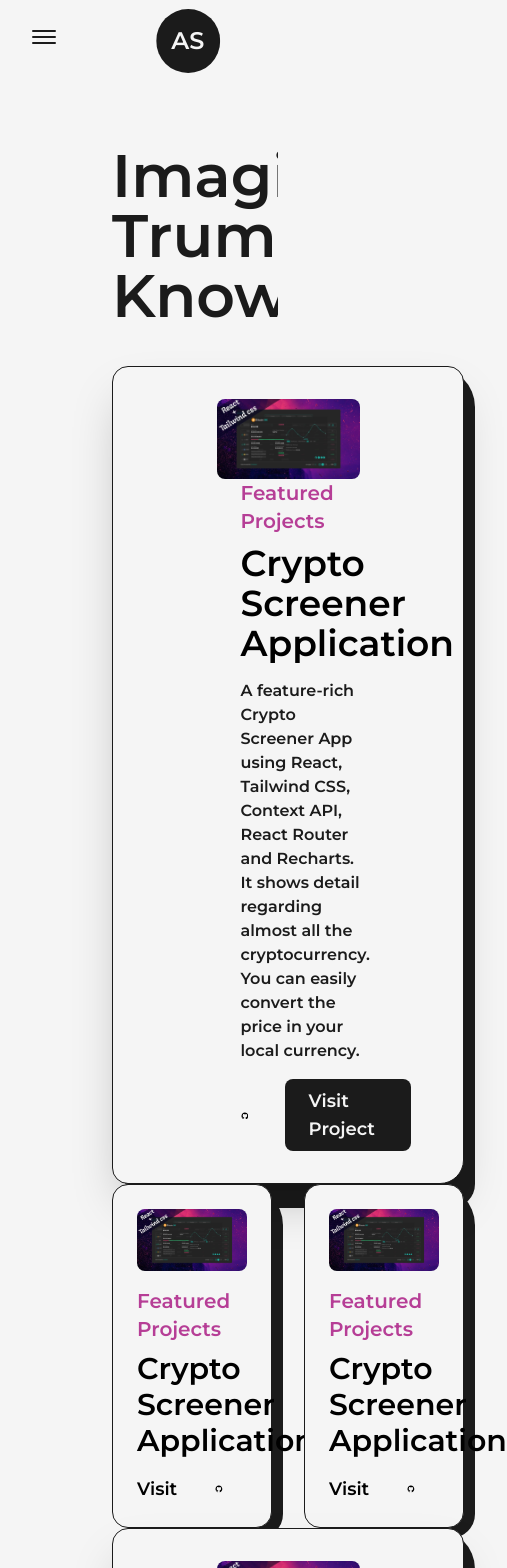
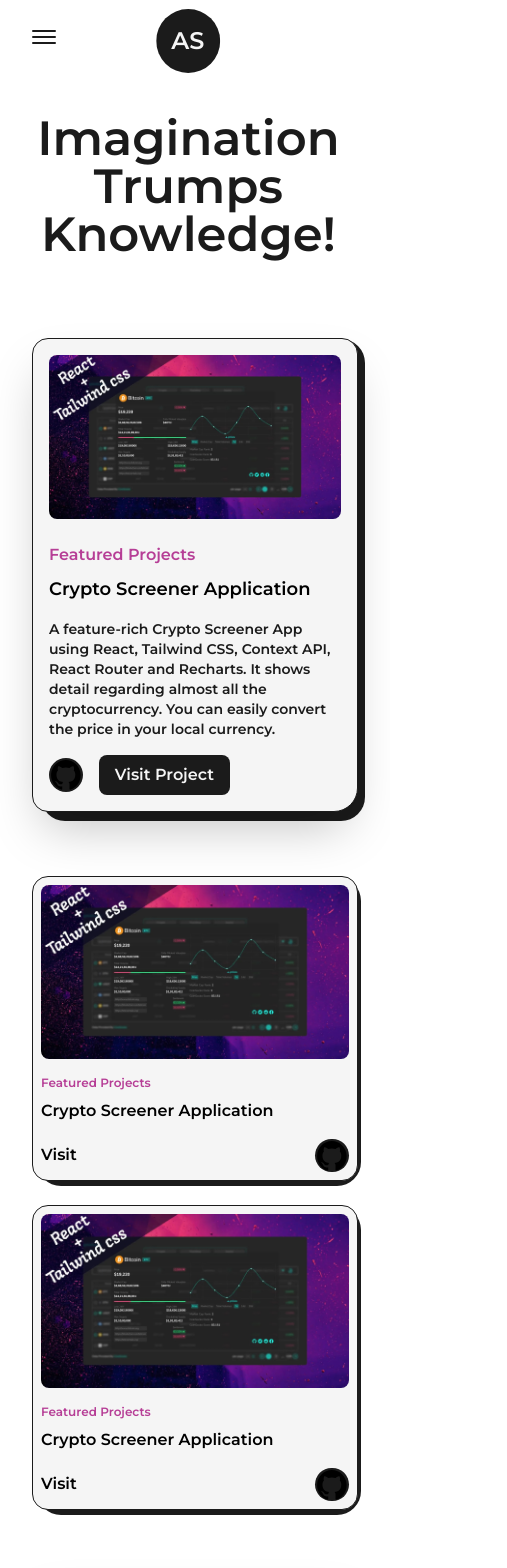
Before and after one commit to anirudh12032008/modern-portfolio, a Next.js app: page /projects in a window 390 px wide. Shown: the top 1568 px of the page, 507 px wide, since content can reach past the window. Built offline with nearby package versions, Linux system fonts and the light colour scheme.

Commit message:
added page transition

```diff
--- a/src/app/about/page.js
+++ b/src/app/about/page.js
@@ -9,6 +9,7 @@ import devImg from "../../../public/developer-pic-2.jpg";
 import Skills from "@/components/Skills";
 import Experience from "@/components/Experience";
 import Education from "@/components/Education";
+import TransitionEffect from "@/components/TransitionEffect";
 
 const AnimatedNumbers = ({ value }) => {
   const ref = useRef(null);
@@ -44,6 +45,7 @@ const page = () => {
           content="This is about page of my portfolio website "
         />
       </Head>
+      <TransitionEffect />
 
       <main className="flex w-full flex-col justify-center items-center">
         <Layout className="pt-16 lg:p-12 md:p-10 sm:p-8">
--- a/src/app/articles/page.js
+++ b/src/app/articles/page.js
@@ -7,6 +7,7 @@ import Link from "next/link";
 import React, { useRef } from "react";
 import img1 from "../../../public/articles/create loading screen in react js.jpg";
 import { motion, useMotionValue } from "framer-motion";
+import TransitionEffect from "@/components/TransitionEffect";
 
 const FramerImage = motion(Image);
 const MovingImg = ({ title, img, link }) => {
@@ -42,7 +43,7 @@ const MovingImg = ({ title, img, link }) => {
         ref={imgRef}
         src={img}
         alt={title}
-        className="w-96 h-auto z-10 hidden absolute rounded-lg"
+        className="w-96 h-auto z-10 hidden absolute rounded-lg "
       />
     </Link>
   );
@@ -54,11 +55,13 @@ const Article = ({ date, title, img, link }) => {
       initial={{ y: 200 }}
       whileInView={{ y: 0, transition: { duration: 0.5, ease: "easeInOut" } }}
       viewport={{ once: true }}
-      className="relative w-full p-4 py-6 my-4 rounded-xl flex items-center border-r-4 border-b-4 justify-between dark:text-light dark:bg-dark bg-light text-dark first:mt-0 border border-solid dark:border-light border-dark "
+      className="relative w-full sm:flex-col  p-4 py-6 my-4 rounded-xl flex items-center border-r-4 border-b-4 justify-between dark:text-light dark:bg-dark bg-light text-dark first:mt-0 border border-solid dark:border-light border-dark "
     >
       <MovingImg title={title} img={img} link={link} />
 
-      <span className="text-primary dark:text-primaryDark font-semibold pl-4">{date}</span>
+      <span className="text-primary sm:pl-0 sm:text-base sm:self-start dark:text-primaryDark font-semibold pl-4">
+        {date}
+      </span>
     </motion.li>
   );
 };
@@ -83,7 +86,7 @@ const FeaturedArticles = ({ img, title, time, summary, link }) => {
         />
       </Link>
       <Link href={link} target="_blank">
-        <h2 className="capitalize dark:text-light text-2xl font-bold my-2 mt-4 hover:underline ">
+        <h2 className="capitalize sm:text-lg dark:text-light text-2xl font-bold my-2 mt-4 hover:underline ">
           {title}
         </h2>
       </Link>
@@ -103,13 +106,15 @@ const page = () => {
           content="This page contains some of my projects"
         />
       </Head>
+      <TransitionEffect />
+
       <main className="flex dark:text-light  w-full flex-col overflow-hidden justify-center items-center">
-        <Layout className="pt-16">
+        <Layout className="pt-16 lg:p-12 md:p-10 sm:p-8">
           <AnimatedText
             text={"Words Can Change The World!"}
-            className="mb-16"
+            className="mb-16 lg:mb-10 sm:mb-8 md:!text-7xl sm:!text-6xl xs:!text-5xl"
           />
-          <ul className="grid grid-cols-2 gap-16">
+          <ul className="grid grid-cols-2 gap-16 lg:gap-8 md:grid-cols-1 md:gap-y-16">
             <FeaturedArticles
               title={
                 "Build A Custom Pagination Component In Reactjs From Scratch"
--- a/src/app/layout.js
+++ b/src/app/layout.js
@@ -1,17 +1,24 @@
 "use client";
+
 import NavBar from "@/components/NavBar";
 import "./globals.css";
 import { Montserrat } from "next/font/google";
 import Footer from "@/components/Footer";
+import TransitionEffect from "@/components/TransitionEffect";
+import { AnimatePresence } from "framer-motion";
+import { motion } from "framer-motion";
+import Wrapper from "@/components/wrapper";
 
 const montserrat = Montserrat({ subsets: ["latin"], weight: "600" });
 
 export default function RootLayout({ children }) {
+  // console.log(children);
   return (
     <html lang="en">
-      <body className={`${montserrat.className}  bg-light w-full min-h-screen`}>
+      <body className={`${montserrat.className}  w-full min-h-screen`}>
         <NavBar />
-        {children} <Footer />{" "}
+        {children}
+        <Footer />{" "}
       </body>
     </html>
   );
--- a/src/app/page.js
+++ b/src/app/page.js
@@ -9,6 +9,8 @@ import { LinkArrow } from "@/components/Icons";
 import HireMe from "@/components/HireMe";
 import chat from "../../public/icons8-chat-message-94.png";
 import Skills from "@/components/Skills";
+import TransitionEffect from "@/components/TransitionEffect";
+import Wrapper from "@/components/wrapper";
 
 export default function Home() {
   return (
@@ -19,6 +21,7 @@ export default function Home() {
         <meta name="viewport" content="width=device-width, initial-scale=1" />
         <link rel="icon" href="/favicon.ico" />
       </Head>
+      <TransitionEffect />
 
       {/* <main className="">Home</main> */}
       <div>
--- a/src/app/projects/page.js
+++ b/src/app/projects/page.js
@@ -8,17 +8,18 @@ import Image from "next/image";
 import { GithubIcon } from "@/components/Icons";
 import img1 from "../../../public/projects/crypto-screener-cover-image.jpg";
 import { motion } from "framer-motion";
+import TransitionEffect from "@/components/TransitionEffect";
 
 const FramerImage = motion(Image);
 
 const FeaturedProjects = ({ type, title, link, img, github, summary }) => {
   return (
-    <article className="w-full lg:flex-col lg:p-8 xs:rounded-2xl xs:rounded-br-3xl flex items-center justify-between p-12 rounded-3xl border rounded-br-2xl relative border-solid dark:border-light border-dark dark:bg-dark bg-light shadow-2xl">
-      <div className="absolute top-0 -right-3 -z-10 w-[101%] h-[103%] rounded-[2.5rem] dark:bg-light bg-dark rounded-br-3xl" />
+    <article className="w-full my-10 xs:p-4 lg:flex-col lg:p-8 xs:rounded-2xl xs:rounded-br-3xl flex items-center justify-between p-12 rounded-3xl border rounded-br-2xl relative border-solid dark:border-light border-dark dark:bg-dark bg-light shadow-2xl">
+      <div className="absolute sm:-right-2 sm:h-[102%] sm:w-full sm:rounded-[1.5rem] top-0 -right-3 -z-10 w-[101%] h-[103%] rounded-[2.5rem] dark:bg-light bg-dark rounded-br-3xl" />
       <Link
         href={link}
         target="_blank"
-        className="w-1/2 overflow-hidden cursor-pointer rounded-lg"
+        className="w-1/2 lg:w-full overflow-hidden cursor-pointer rounded-lg"
       >
         <FramerImage
           src={img}
@@ -29,8 +30,8 @@ const FeaturedProjects = ({ type, title, link, img, github, summary }) => {
         />
       </Link>
 
-      <div className="w-1/2 flex flex-col items-start justify-between pl-6">
-        <span className="text-primary dark:text-primaryDark font-medium text-xl">
+      <div className="w-1/2 lg:w-full lg:pl-0 lg:pt-6 flex flex-col items-start justify-between pl-6">
+        <span className="text-primary dark:text-primaryDark sm:text-base font-medium text-xl">
           {type}
         </span>
         <Link
@@ -38,19 +39,23 @@ const FeaturedProjects = ({ type, title, link, img, github, summary }) => {
           target="_blank"
           className="hover:underline underline-offset-2"
         >
-          <h2 className="my-2 dark:text-light w-full text-left font-bold text-4xl">
+          <h2 className="my-2 md:text-2xl sm:text-lg dark:text-light w-full text-left font-bold text-4xl">
             {title}
           </h2>
         </Link>
-        <p className="py-2 font-medium dark:text-light text-dark">{summary}</p>
+        <p className="py-2 font-medium dark:text-light text-dark sm:text-sm">
+          {summary}
+        </p>
         <div className="mt-2 flex items-center">
-          <Link href={github} alt="GitHub" className="w-10">
-            <GithubIcon />
+          <Link href={github} alt="GitHub" className=" ">
+            <div className={"bg-dark  dark:bg-light rounded-full"}>
+              <GithubIcon className={"w-[4vh] h-[4vh]"} />
+            </div>
           </Link>
           <Link
             href={link}
             target="_blank"
-            className="ml-4 rounded-lg dark:bg-light bg-dark dark:text-dark text-light p-2 px-6 text-lg font-semibold"
+            className="ml-4 rounded-lg md:px-4 md:text-base dark:bg-light bg-dark dark:text-dark text-light p-2 px-6 text-lg font-semibold"
           >
             Visit Project
           </Link>
@@ -61,8 +66,8 @@ const FeaturedProjects = ({ type, title, link, img, github, summary }) => {
 };
 const Project = ({ type, title, link, img, github }) => {
   return (
-    <article className="w-full flex-col flex items-center justify-center rounded-2xl border border-solid dark:border-light border-dark dark:bg-dark bg-light p-6 relative">
-      <div className="absolute top-0 -right-3 -z-10 w-[101%] h-[103%] rounded-[2.5rem] dark:bg-light bg-dark rounded-br-3xl" />
+    <article className="w-full  sm:p-2  flex-col flex items-center justify-center rounded-2xl border border-solid dark:border-light border-dark dark:bg-dark bg-light p-6 relative">
+      <div className="absolute md:-right-2 sm:-right-1 md:w-[100%] sm:h-[102%] sm:rounded-[1.5rem]  top-0 -right-3 -z-10 w-[101%] h-[103%] rounded-[2.5rem] dark:bg-light bg-dark rounded-br-3xl" />
 
       <Link
         href={link}
@@ -80,7 +85,7 @@ const Project = ({ type, title, link, img, github }) => {
       </Link>
 
       <div className="w-full flex flex-col items-start justify-between mt-4">
-        <span className="text-primary dark:text-primaryDark font-medium text-xl">
+        <span className="text-primary lg:text-lg md:text-base sm:text-xs dark:text-primaryDark font-medium text-xl">
           {type}
         </span>
         <Link
@@ -88,7 +93,7 @@ const Project = ({ type, title, link, img, github }) => {
           target="_blank"
           className="hover:underline underline-offset-2"
         >
-          <h2 className="my-2 dark:text-light w-full text-left font-bold text-3xl">
+          <h2 className="my-2 lg:text-2xl md:text-xl sm:text-base  dark:text-light w-full text-left font-bold text-3xl">
             {title}
           </h2>
         </Link>
@@ -96,12 +101,14 @@ const Project = ({ type, title, link, img, github }) => {
           <Link
             href={link}
             target="_blank"
-            className="  text-lg dark:text-light font-semibold"
+            className="  text-lg dark:text-light font-semibold md:text-base"
           >
             Visit
           </Link>
-          <Link href={github} alt="GitHub" className="w-8">
-            <GithubIcon />
+          <Link href={github} alt="GitHub" className=" ">
+            <div className={"bg-dark  dark:bg-light rounded-full"}>
+              <GithubIcon className={"w-[4vh] h-[4vh]"} />
+            </div>
           </Link>
         </div>
       </div>
@@ -119,13 +126,15 @@ const page = () => {
           content="This page contains some of my projects"
         />
       </Head>
+      <TransitionEffect />
+
       <main className="w-full  dark:bg-dark flex flex-col items-center justify-center">
-        <Layout className="pt-16">
+        <Layout className="pt-16 lg:p-12 md:p-10 sm:p-8">
           <AnimatedText
-            className="mb-16 md:mb-8"
+            className="mb-16 lg:mb-10 sm:mb-8 md:!text-7xl sm:!text-6xl xs:!text-5xl"
             text={"Imagination Trumps Knowledge!"}
           />
-          <div className="grid grid-cols-12 gap-y-32 gap-24 xl:gap-x-16 lg:gap-x-8 md:gap-y-24 sm:gap-y-0">
+          <div className="grid grid-cols-12 gap-y-32 gap-24 xl:gap-x-16 lg:gap-x-8 xs:gap-x-4 md:gap-y-24 sm:gap-y-6">
             <div className="col-span-12">
               <FeaturedProjects
                 title={"Crypto Screener Application"}
@@ -138,7 +147,7 @@ const page = () => {
                 github={"/"}
               />
             </div>
-            <div className="col-span-6">
+            <div className="col-span-6 sm:col-span-12">
               <Project
                 title={"Crypto Screener Application"}
                 type={"Featured Projects"}
@@ -150,7 +159,7 @@ const page = () => {
                 github={"/"}
               />
             </div>
-            <div className="col-span-6">
+            <div className="col-span-6 sm:col-span-12">
               <Project
                 title={"Crypto Screener Application"}
                 type={"Featured Projects"}
@@ -175,7 +184,7 @@ const page = () => {
                 github={"/"}
               />
             </div>
-            <div className="col-span-6">
+            <div className="col-span-6 sm:col-span-12">
               <Project
                 title={"Crypto Screener Application"}
                 type={"Featured Projects"}
@@ -187,7 +196,7 @@ const page = () => {
                 github={"/"}
               />{" "}
             </div>
-            <div className="col-span-6">
+            <div className="col-span-6 sm:col-span-12">
               <Project
                 title={"Crypto Screener Application"}
                 type={"Featured Projects"}
--- a/src/components/Footer.js
+++ b/src/components/Footer.js
@@ -4,9 +4,9 @@ import Link from "next/link";
 
 const Footer = () => {
   return (
-    <>
-      <footer className="w-full lg:text-base border-t-2  border-solid dark:border-light dark:text-light border-dark font-medium text-lg ">
-        <Layout className="py-8 lg:py-6 flex lg:flex-col lg:p-3 items-center justify-between">
+    <div className="pt-20 dark:bg-dark ">
+      <footer className="w-full   lg:text-base border-t-2  border-solid dark:border-light dark:text-light border-dark font-medium text-lg ">
+        <Layout className="py-8  lg:py-6 flex lg:flex-col lg:p-3 items-center justify-between">
           <span>2023 &copy; ALL Rights Reserved.</span>
           <div className="flex lg:py-2 items-centre">
             Build With{" "}
@@ -19,7 +19,7 @@ const Footer = () => {
               target={"_blank"}
               className="underline underline-offset-2"
             >
-              Anirudh
+              Anirudh Sahu
             </Link>
           </div>
           <Link href={"mailto:renudilip19@gmail.com"} target={"_blank"}>
@@ -27,7 +27,7 @@ const Footer = () => {
           </Link>
         </Layout>
       </footer>
-    </>
+    </div>
   );
 };
 
--- a/src/components/HireMe.js
+++ b/src/components/HireMe.js
@@ -5,7 +5,7 @@ import { motion } from "framer-motion";
 
 const HireMe = () => {
   return (
-    <div className="fixed left-4 bottom-4 lg:absolute flex items-center lg:right-4 lg:left-auto lg:top-0 lg:bottom-auto justify-center overflow-hidden">
+    <div className="fixed left-4 bottom-4 lg:absolute flex items-center lg:right-4 lg:left-auto lg:top-0 lg:bottom-auto justify-center overflow-hidden sm:right-0">
       <div className="w-48 lg:w-36 md:w-28 h-auto flex items-center justify-center relative">
         <CircularText
           className={"dark:fill-light fill-dark  animate-spin-slow"}
--- a/src/components/Logo.js
+++ b/src/components/Logo.js
@@ -1,24 +1,32 @@
-import Link from 'next/link'
-import React from 'react'
-import { motion } from "framer-motion"
+import Link from "next/link";
+import React from "react";
+import { motion } from "framer-motion";
 
 const MotionLink = motion(Link);
 
 const Logo = () => {
-    return (
-        <div className='flex items-center justify-center mt-2'>
-            <MotionLink href="/"
-                className='w-16 h-16 dark:border-light border border-solid border-transparent bg-dark text-light flex items-center text-2xl font-bold justify-center
-        rounded-full'
-                whileHover={{
-                    scale: 1.3,
-                    backgroundColor: ["#121212", "rgba(253,29,29,1)", "rgba(252,176,69,1)", "rgba(131,58,180,1)", "#121212"],
-                    transition: { duration: 1, repeat: Infinity }
-                }}
-            >AS</MotionLink>
+  return (
+    <div className="flex items-center justify-center mt-2">
+      <MotionLink
+        href="/"
+        className="w-16 h-16 dark:border-light border border-solid border-transparent bg-dark text-light flex items-center text-2xl font-bold justify-center
+        rounded-full"
+        whileHover={{
+          scale: 1.3,
+          backgroundColor: [
+            "#121212",
+            "rgba(253,29,29,1)",
+            "rgba(252,176,69,1)",
+            "rgba(131,58,180,1)",
+            "#121212",
+          ],
+          transition: { duration: 2.5, repeat: Infinity },
+        }}
+      >
+        AS
+      </MotionLink>
+    </div>
+  );
+};
 
-        </div >
-    )
-}
-
-export default Logo
+export default Logo;
--- a/src/components/NavBar.js
+++ b/src/components/NavBar.js
@@ -78,7 +78,7 @@ const NavBar = () => {
   const [mode, setMode] = useThemeSwitcher();
   return (
     <>
-      <header className="w-full  lg:px-16 md:px-12 sm:px-8 relative dark:text-light dark:bg-dark px-32 py-8 font-medium text-lg flex items-center justify-between ">
+      <header className="w-full  lg:px-16 md:px-12 sm:px-8 relative dark:text-light dark:bg-dark pl-32 pr-16 py-8 font-medium text-lg flex items-center justify-between ">
         <button
           onClick={toggle}
           className="lg:flex   flex-col justify-center hidden items-center"
@@ -279,7 +279,7 @@ const NavBar = () => {
             </nav>
           </motion.div>
         ) : null}
-        <div className="absolute left-[50%] lg:left-[35%]  lg:translate-x-[30%]  translate-x-[-50]">
+        <div className="absolute left-[50%] lg:left-[40%] sm:left-[35%] lg:translate-x-[40%] sm:translate-x-[30%]  translate-x-[-50]">
           <Logo />
         </div>
       </header>
--- /dev/null
+++ b/src/components/TransitionEffect.js
@@ -0,0 +1,30 @@
+import React from "react";
+import { motion } from "framer-motion";
+const TransitionEffect = () => {
+  return (
+    <>
+      <div>
+        <motion.div
+          className="fixed top-0 bottom-0 right-full w-screen h-screen z-40 bg-primary"
+          initial={{ x: "100%", width: "100%" }}
+          animate={{ x: "0%", width: "0%" }}
+          transition={{ duration: 0.8, ease: "easeInOut" }}
+        />
+        <motion.div
+          className="fixed top-0 bottom-0 right-full w-screen h-screen z-39 bg-light"
+          initial={{ x: "100%", width: "100%" }}
+          animate={{ x: "0%", width: "0%" }}
+          transition={{ delay: 0.1, duration: 0.8, ease: "easeInOut" }}
+        />
+        <motion.div
+          className="fixed top-0 bottom-0 right-full w-screen h-screen z-38 bg-dark"
+          initial={{ x: "100%", width: "100%" }}
+          animate={{ x: "0%", width: "0%" }}
+          transition={{ delay: 0.2, duration: 0.8, ease: "easeInOut" }}
+        />
+      </div>
+    </>
+  );
+};
+
+export default TransitionEffect;
```
